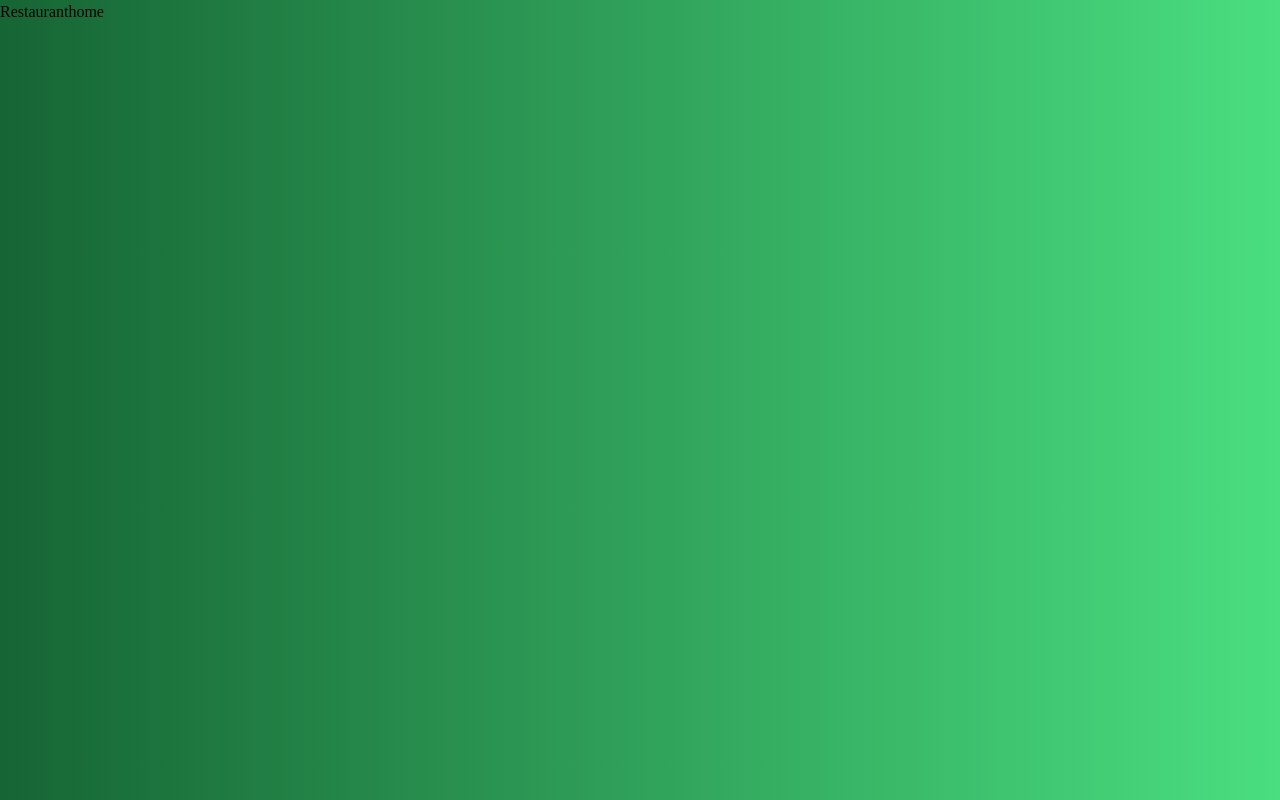
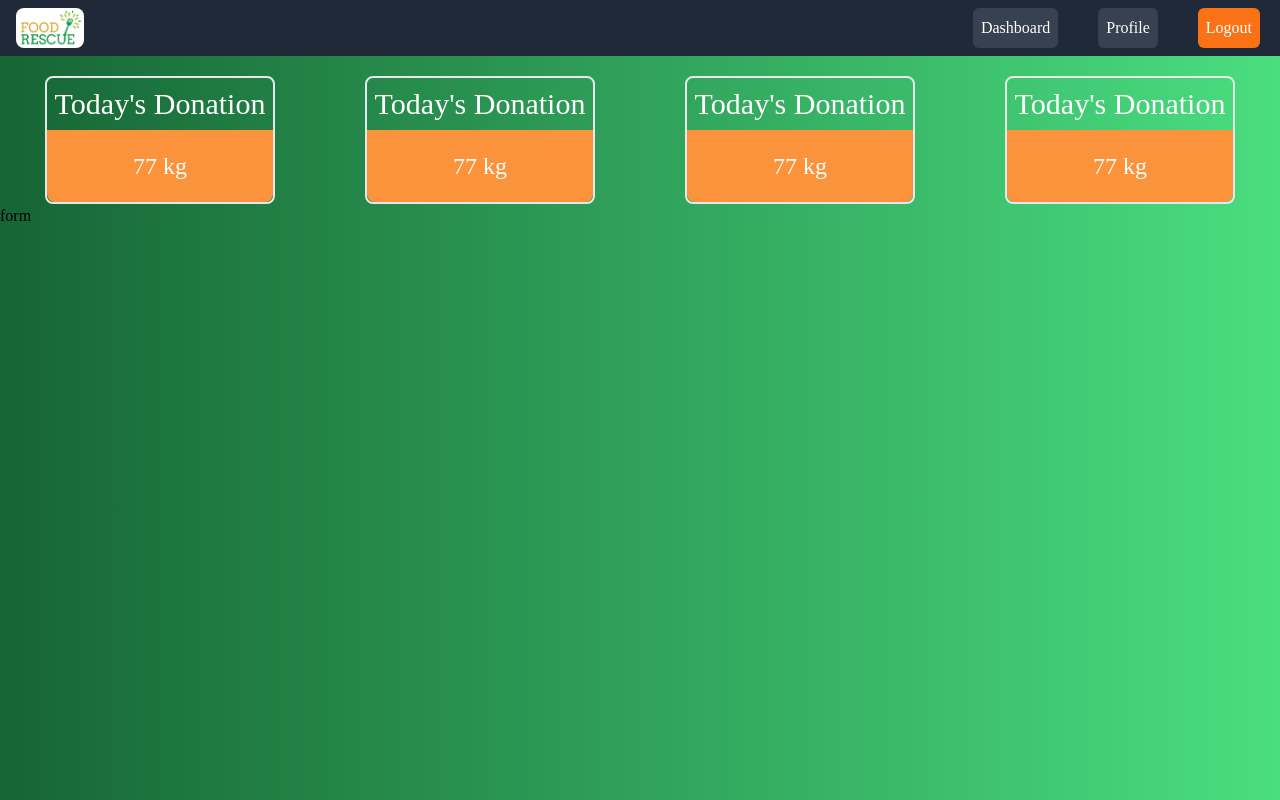
Before and after one commit to sh78ba/rescuefood, a React (Create React App) app in the folder frontend/rescuefood/: page /register/restaurant/profile in a window 1280 px wide. Built offline with nearby package versions, Linux system fonts and the light colour scheme; a web font is replaced by a local one.

Commit message:
addest restaurant card

```diff
--- a/frontend/rescuefood/src/App.js
+++ b/frontend/rescuefood/src/App.js
@@ -6,7 +6,7 @@ import Topdonors from './components/Topdonors';
 import Register from './components/Register';
 import LoginSignup from './components/LoginSignUp/LoginSignup';
 import Restauranthome from './components/Restaurant/Restauranthome';
-import Navbar from './components/Navbar';
+import Navbar from './components/Restaurant/Navbar';
 
 
 function App() {
--- a/frontend/rescuefood/src/components/Navbar.js
+++ /dev/null
@@ -1,11 +0,0 @@
-import React from 'react'
-
-const Navbar = () => {
-  return (
-    <div>
-
-    </div>
-  )
-}
-
-export default Navbar
--- /dev/null
+++ b/frontend/rescuefood/src/components/Restaurant/Navbar.js
@@ -0,0 +1,77 @@
+import React, { useState } from 'react'
+import logo from "../images/logo.png"
+
+const Navbar = () => {
+    const [isMenuOpen, setIsMenuOpen] = useState(false);
+
+    const toggleMenu = () => {
+      setIsMenuOpen(!isMenuOpen);
+    };
+
+    const closeMenu = () => {
+      setIsMenuOpen(false);
+    };
+  return (
+    <div>
+        <div className='bg-gray-800 md:flex justify-between'>
+      <div className='flex items-center  justify-between px-4 py-2'>
+        {/* Logo */}
+
+          <img src={logo} alt="logo" className='h-10 rounded-lg' />
+
+
+        {/* Hamburger Button */}
+        <button
+          className='block md:hidden p-2 rounded-md text-white hover:bg-gray-700 focus:outline-none'
+          onClick={toggleMenu}
+        >
+          <svg
+            className='w-6 h-6'
+            fill='none'
+            stroke='currentColor'
+            viewBox='0 0 24 24'
+            xmlns='http://www.w3.org/2000/svg'
+          >
+            <path
+              strokeLinecap='round'
+              strokeLinejoin='round'
+              strokeWidth={2}
+              d='M4 6h16M4 12h16M4 18h16'
+            />
+          </svg>
+        </button>
+      </div>
+
+      {/* Navigation Menu */}
+      <ul
+        className={`${
+          isMenuOpen ? 'block' : 'hidden'
+        } md:flex md:flex-row md:items-center md:space-x-6 text-white `}
+      >
+        <div className='flex flex-col md:flex-row space-y-4 md:space-y-0 '>
+
+            <li className='mx-5 p-2 text-left bg-gray-700 hover:bg-green-600 rounded-md md:inline-block'>
+              Dashboard
+            </li>
+
+            <li className='mx-5 p-2 text-left bg-gray-700 hover:bg-green-600 rounded-md md:inline-block'>
+             Profile
+            </li>
+
+
+          <li
+            className='mx-5 p-2 text-left bg-orange-500 hover:bg-orange-400 rounded-md md:inline-block cursor-pointer'
+            onClick={closeMenu}
+          >
+            Logout
+          </li>
+        </div>
+      </ul>
+    </div>
+
+
+    </div>
+  )
+}
+
+export default Navbar
--- a/frontend/rescuefood/src/components/Restaurant/Restauranthome.js
+++ b/frontend/rescuefood/src/components/Restaurant/Restauranthome.js
@@ -1,8 +1,30 @@
 import React from 'react'
+import RestaurantCard from '../cards/RestaurantCard'
 
 const Restauranthome = () => {
   return (
-    <div>Restauranthome</div>
+    <div>
+        <div className='justify-around flex mt-5'>
+           <div>
+           <RestaurantCard/>
+           </div>
+
+           <div>
+           <RestaurantCard/>
+           </div>
+
+           <div>
+           <RestaurantCard/>
+           </div>
+           <div>
+           <RestaurantCard/>
+           </div>
+
+        </div>
+        <div>
+            form
+        </div>
+    </div>
   )
 }
 
--- /dev/null
+++ b/frontend/rescuefood/src/components/cards/RestaurantCard.js
@@ -0,0 +1,16 @@
+import React from 'react'
+
+const RestaurantCard = () => {
+  return (
+    <div className='border-2 inline-block  text-center rounded-lg' >
+        <h1 className='text-white p-2 text-3xl'>Today's Donation</h1>
+
+
+     <p className='text-white px-2 py-5 bg-orange-400 text-2xl rounded-b-lg'>77 kg</p>
+
+
+    </div>
+  )
+}
+
+export default RestaurantCard
```
